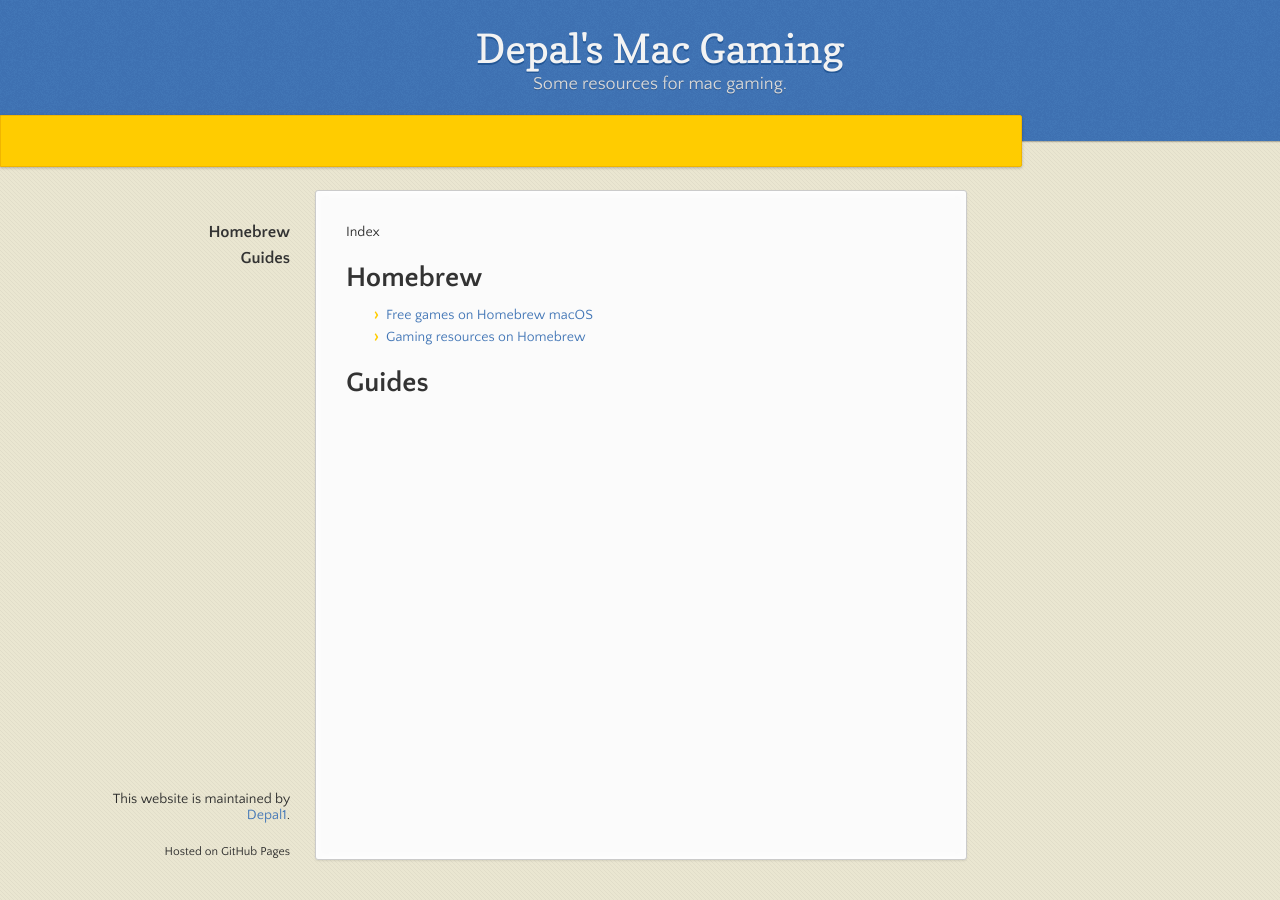
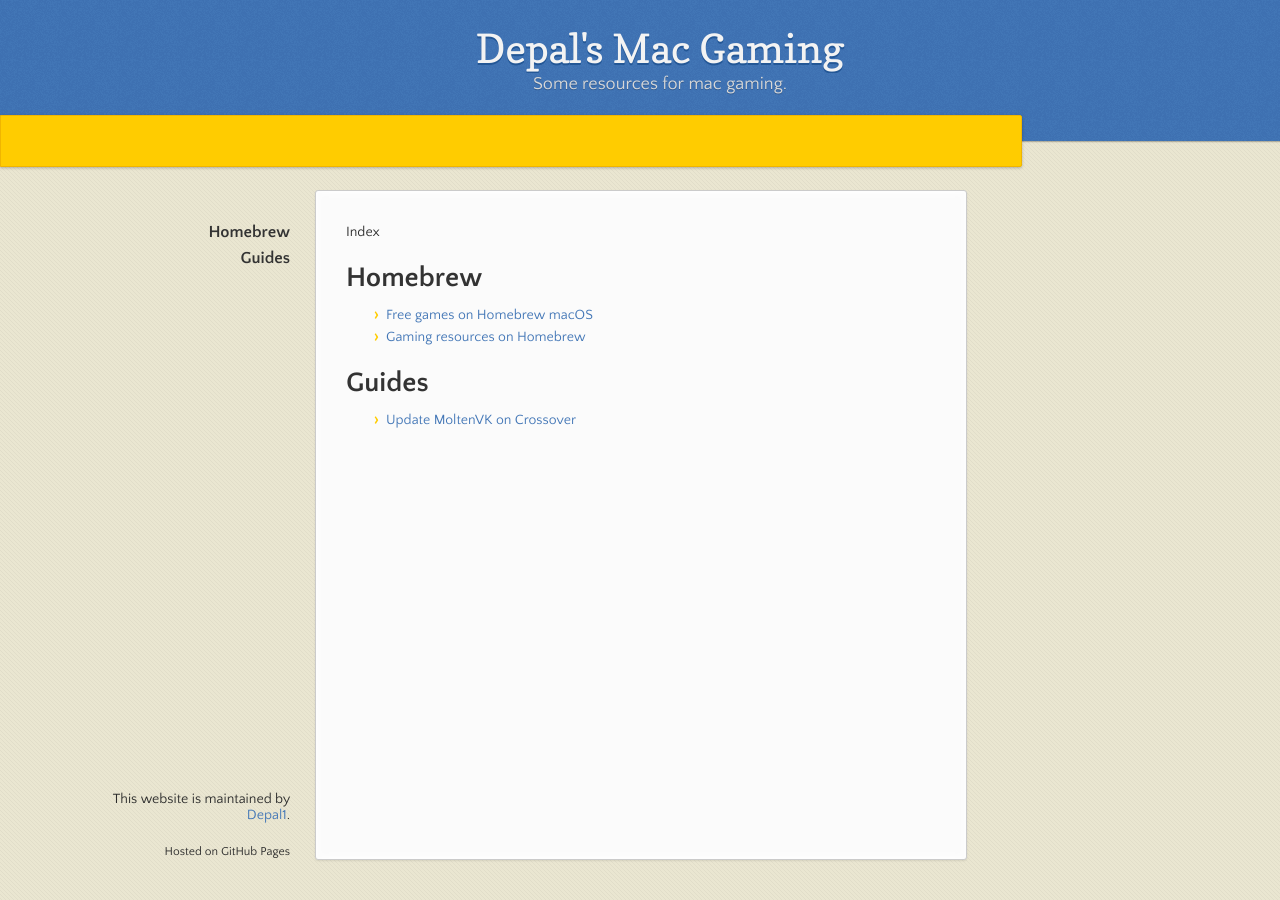
Before and after one commit to Depal1/mac-gaming, a Jekyll site: the page built from index.md, in a window 1280 px wide. Built offline with Jekyll 4.4.1, drawn with Linux system fonts in a browser that asks for light colours.

Commit message:
Update index.md

```diff
--- a/index.md
+++ b/index.md
@@ -9,3 +9,4 @@
 * [Gaming resources on Homebrew](https://gist.github.com/Depal1/c637effadd1f6999c79b21dc9db253d3)
 
 # Guides
+* [Update MoltenVK on Crossover](https://github.com/Depal1/mac-gaming/blob/gh-pages/docs/update-MoltenVK-on-Crossover.md)
```
